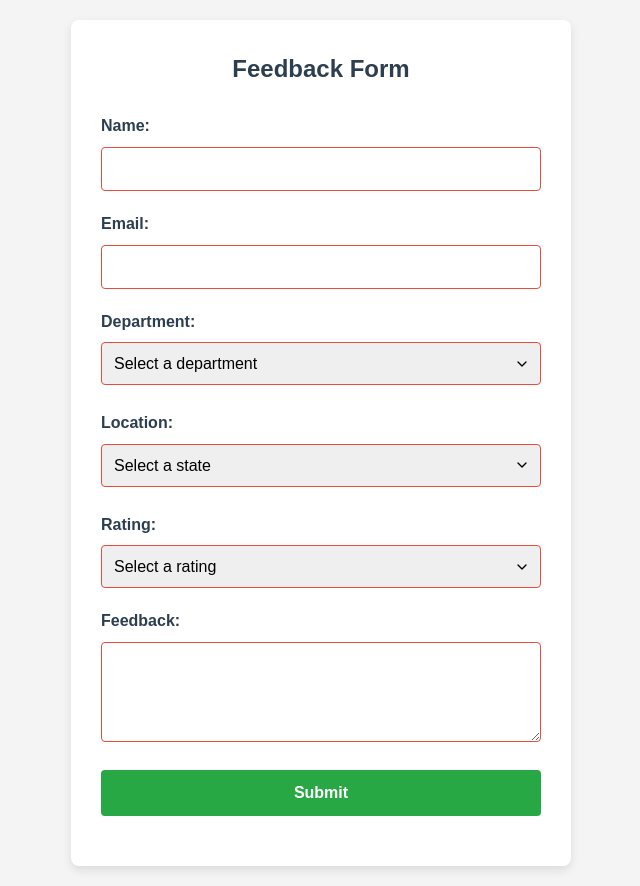
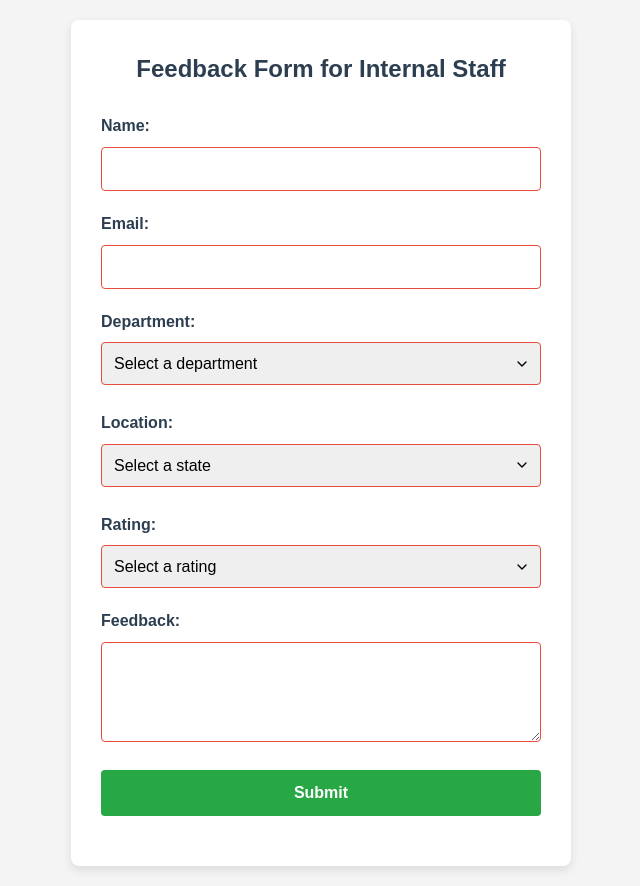
Before and after one commit to lpintoamsys/feedbackform, a plain HTML site: page index.html in a window 1280 px wide. Shown: the whole page, without its empty margins (319-959 px from the left). Drawn offline with Linux system fonts and the light colour scheme.

Commit message:
Heading Changed to Internal Staff

```diff
--- a/index.html
+++ b/index.html
@@ -8,7 +8,7 @@
 </head>
 <body>
     <div class="container">
-        <h1>Feedback Form</h1>
+        <h1>Feedback Form for Internal Staff</h1>
         <form id="feedbackForm">
             <div class="form-group">
                 <label for="name">Name:</label>
```
